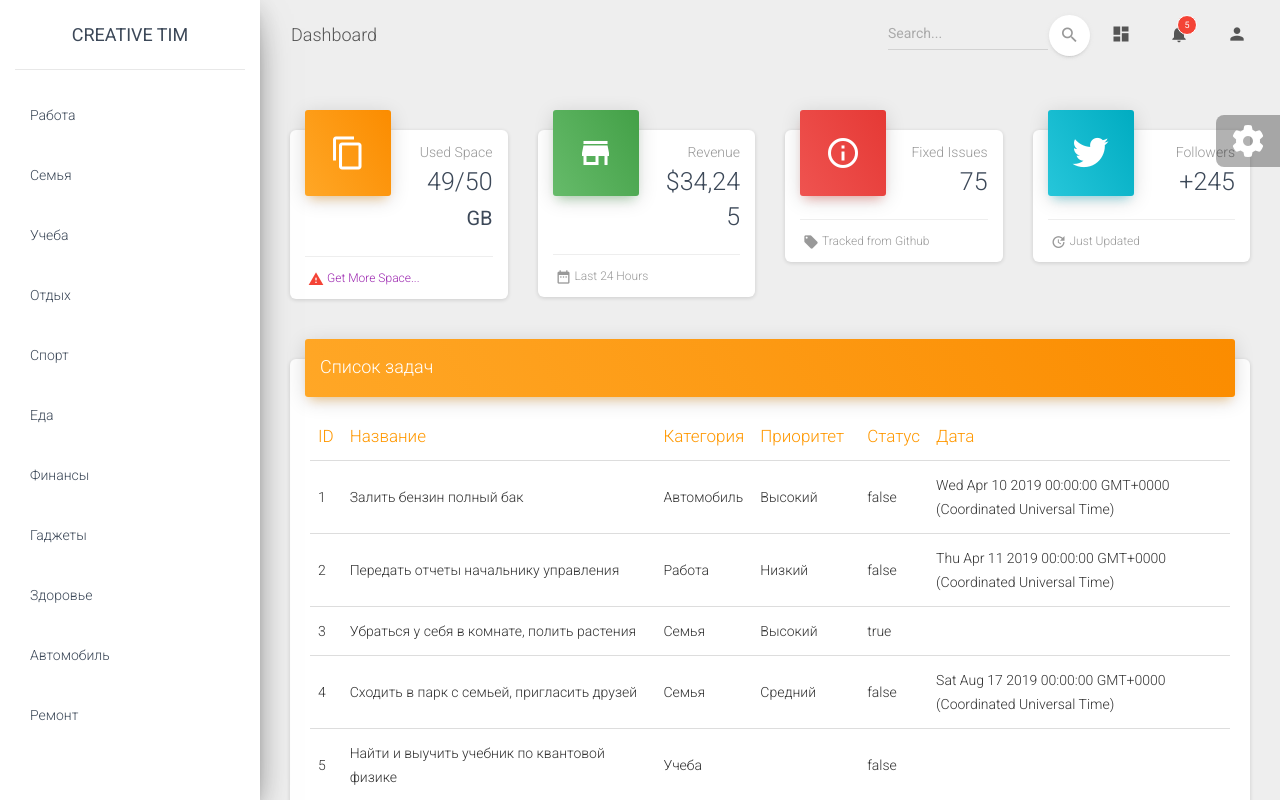
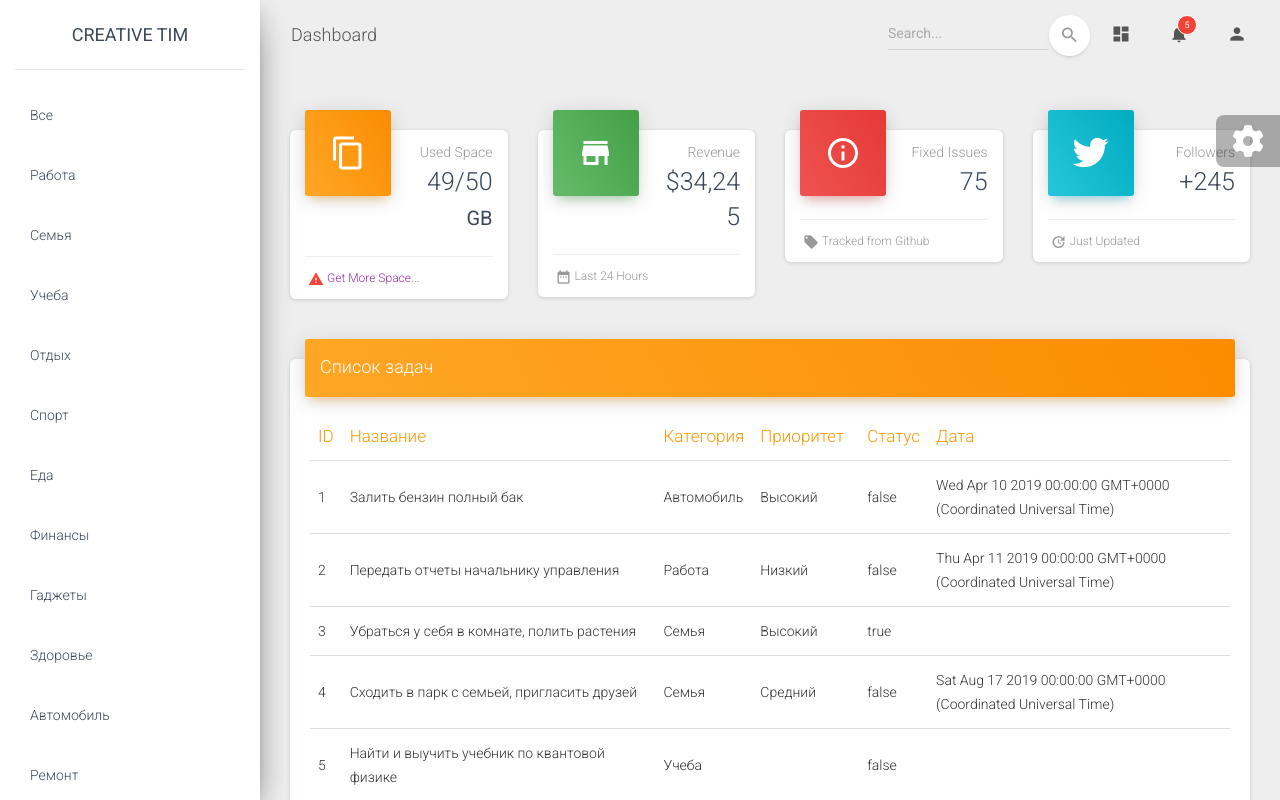
Before and after one commit to kalimulin/angular-todo-app, an Angular app: page / in a window 1280 px wide. Shown: the top 800 px of the page. Built offline with nearby package versions, Linux system fonts and the light colour scheme.

Commit message:
Добавлена реактивность для списка задач (tasks)

```diff
--- a/src/app/service/data-handler.service.ts
+++ b/src/app/service/data-handler.service.ts
@@ -2,11 +2,14 @@ import { Injectable } from '@angular/core';
 import {Category} from "../model/Category";
 import {TestData} from "../data/TestData";
 import {Task} from "../model/Task";
+import {Subject} from "rxjs";
 
 @Injectable({
   providedIn: 'root'
 })
 export class DataHandlerService {
+
+  tasksSubject = new Subject<Task[]>();
 
   constructor() { }
 
@@ -14,7 +17,8 @@ export class DataHandlerService {
     return TestData.categories;
   }
 
-  getTasks(): Task[] {
-    return TestData.tasks;
+  fillTasks(category?:Category) {
+    const tasks = category ? TestData.tasks.filter(i => i.category === category) : TestData.tasks;
+    this.tasksSubject.next(tasks);
   }
 }
--- a/src/app/views/categories/categories.component.html
+++ b/src/app/views/categories/categories.component.html
@@ -9,8 +9,13 @@
   </a></div>
   <div class="sidebar-wrapper">
     <ul class="nav">
-      <li class="nav-item" *ngFor="let category of categories">
-        <a class="nav-link" href="./dashboard.html">
+      <li class="nav-item" (click)="showTasksByCategory()">
+        <a class="nav-link" style="cursor: pointer">
+          <p>Все</p>
+        </a>
+      </li>
+      <li class="nav-item" *ngFor="let category of categories" (click)="showTasksByCategory(category)">
+        <a class="nav-link" style="cursor: pointer">
           <p>{{category.title}}</p>
         </a>
       </li>
--- a/src/app/views/categories/categories.component.ts
+++ b/src/app/views/categories/categories.component.ts
@@ -16,4 +16,8 @@ export class CategoriesComponent implements OnInit {
     this.categories = this.dataHandler.getCategories();
   }
 
+  showTasksByCategory(category?: Category) {
+    this.dataHandler.fillTasks(category);
+  }
+
 }
--- a/src/app/views/tasks/tasks.component.ts
+++ b/src/app/views/tasks/tasks.component.ts
@@ -13,7 +13,10 @@ export class TasksComponent implements OnInit {
   constructor(private dataHandler: DataHandlerService) { }
 
   ngOnInit(): void {
-    this.tasks = this.dataHandler.getTasks();
+    this.dataHandler.tasksSubject.subscribe(tasks => {
+      this.tasks = tasks;
+    });
+    this.dataHandler.fillTasks();
   }
 
 }
```
